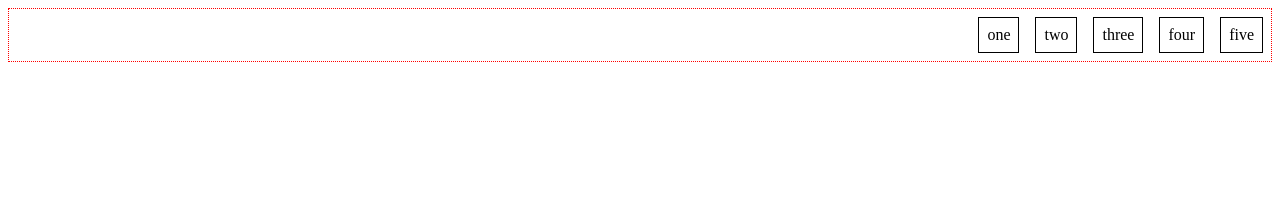
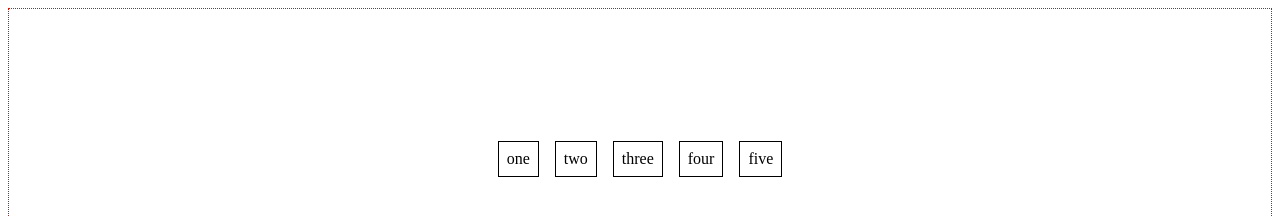
Before and after one commit to ajiths10/CSS-Flex, a plain HTML site: page index.html in a window 1280 px wide. Shown: the top 216 px of the page. Drawn offline with Linux system fonts and the light colour scheme.

Commit message:
justify-content: center

```diff
--- a/flex.css
+++ b/flex.css
@@ -5,7 +5,9 @@ ul{
     border: 1px dotted red;
     display: flex;
     flex-direction: row;
-    justify-content: flex-end;
+    justify-content: center;
+    height: 300px;
+    align-items: center;
 }
 li{
     border: 1px solid black;
```
